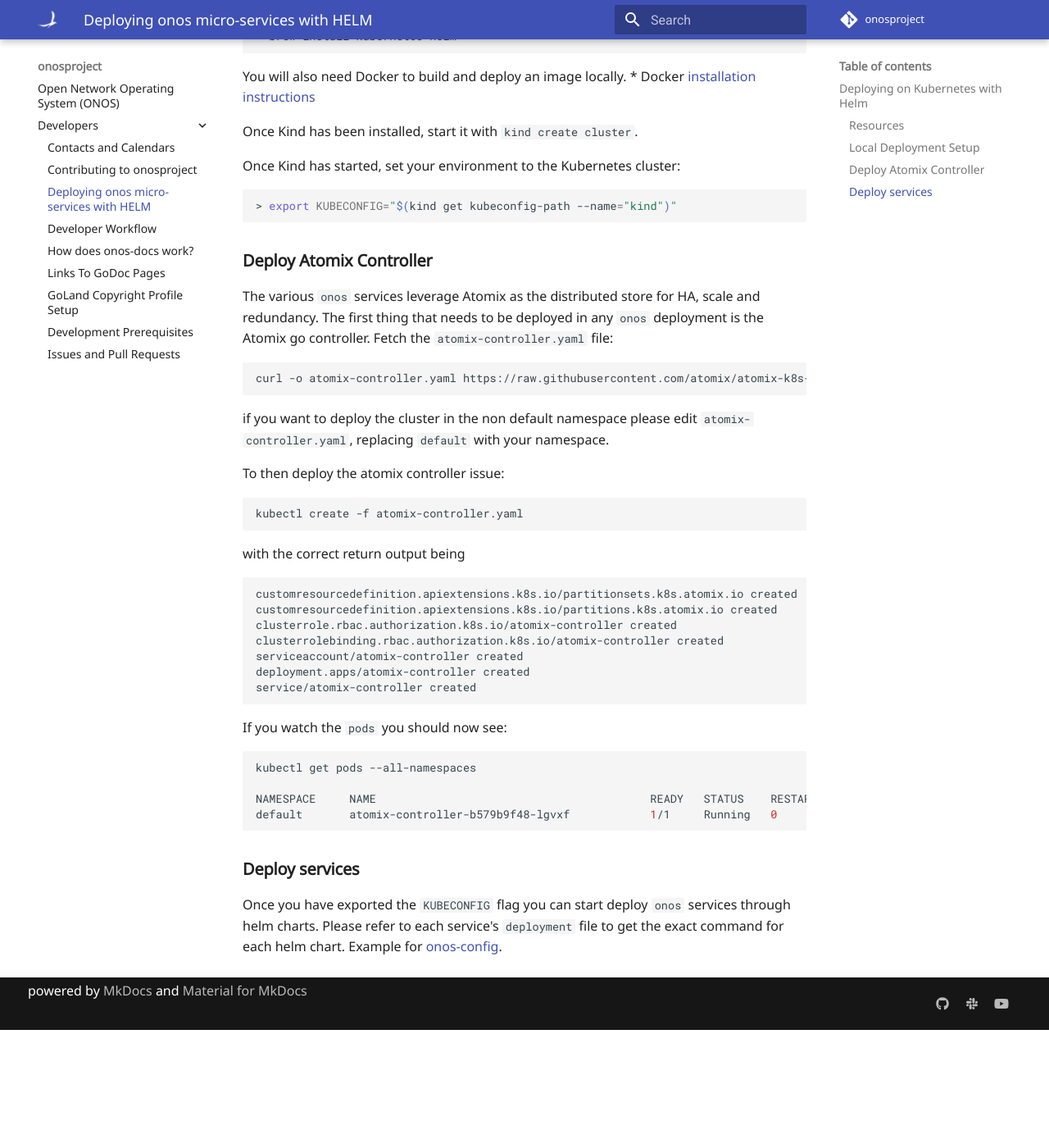
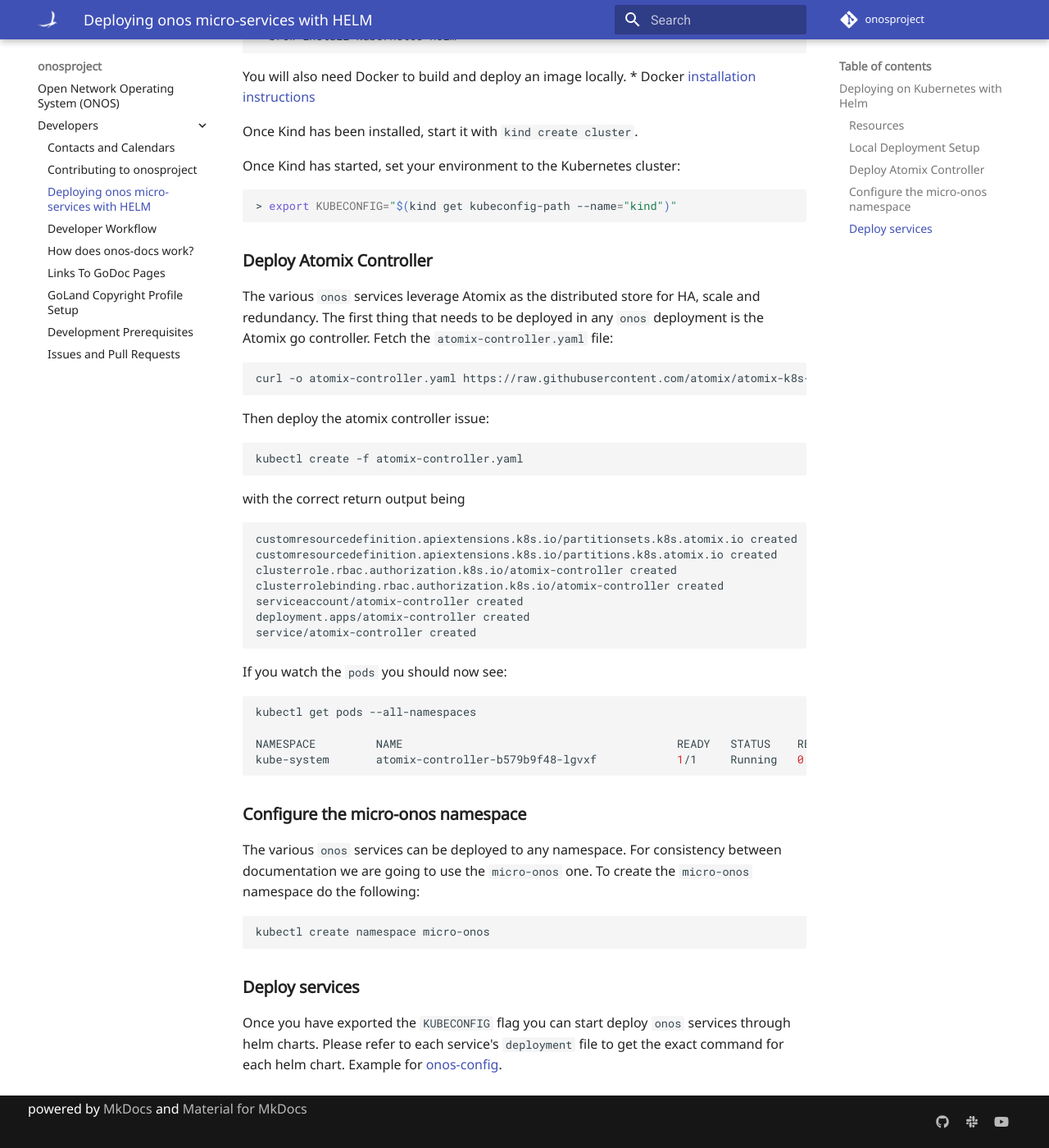
Before and after one commit to onosproject/onos-docs, an MkDocs documentation site: the page built from docs/content/developers/deploy_with_helm.md, in a window 1280 px wide and 1400 px high, scrolled down 901 px. Shown: the whole window at 82% size. Built offline with MkDocs 1.6.1 and Material for MkDocs 9.7.7, drawn with Linux system fonts in a browser that asks for light colours; before the commit the page ends 2157 px from its top, so only the background shows below that.

Commit message:
Enabling deployment on custom namespaces (#82)

````diff
--- a/docs/content/developers/deploy_with_helm.md
+++ b/docs/content/developers/deploy_with_helm.md
@@ -50,10 +50,7 @@ Fetch the `atomix-controller.yaml` file:
 ```bash
 curl -o atomix-controller.yaml https://raw.githubusercontent.com/atomix/atomix-k8s-controller/master/deploy/atomix-controller.yaml
 ```
-if you want to deploy the cluster in the non default namespace please edit `atomix-controller.yaml`, replacing `default`
-with your namespace.
-
-To then deploy the atomix controller issue:
+Then deploy the atomix controller issue:
 ```bash
 kubectl create -f atomix-controller.yaml
 ```
@@ -71,8 +68,15 @@ If you watch the `pods` you should now see:
 ```bash
 kubectl get pods --all-namespaces
 
-NAMESPACE     NAME                                         READY   STATUS    RESTARTS   AGE
-default       atomix-controller-b579b9f48-lgvxf            1/1     Running   0          152m
+NAMESPACE         NAME                                         READY   STATUS    RESTARTS   AGE
+kube-system       atomix-controller-b579b9f48-lgvxf            1/1     Running   0          152m
+```
+### Configure the micro-onos namespace
+The various `onos` services can be deployed to any namespace.
+For consistency between documentation we are going to use the `micro-onos` one.
+To create the `micro-onos` namespace do the following:
+```bash
+kubectl create namespace micro-onos
 ```
 
 ### Deploy services
````
